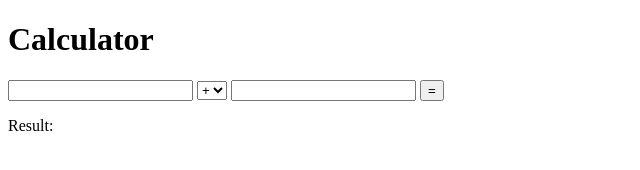
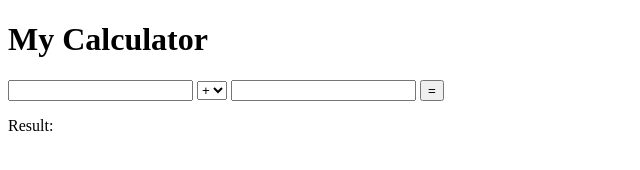
Before and after one commit to vjzen214-del/calc-demo, a website: page index.html in a window 1280 px wide. Shown: the whole page, without its empty margins (0-640 px from the left). Drawn offline with Linux system fonts and the light colour scheme.

Commit message:
change title2

```diff
--- a/index.html
+++ b/index.html
@@ -1,8 +1,8 @@
 <!DOCTYPE html>
 <html>
-<head><title> My Calculator</title></head>
+<head><title>Calculator</title></head>
 <body>
-  <h1>Calculator</h1>
+  <h1>My Calculator</h1>
   <!-- Two number boxes and an operator dropdown -->
   <input id="a" type="number">
   <select id="op">
```
